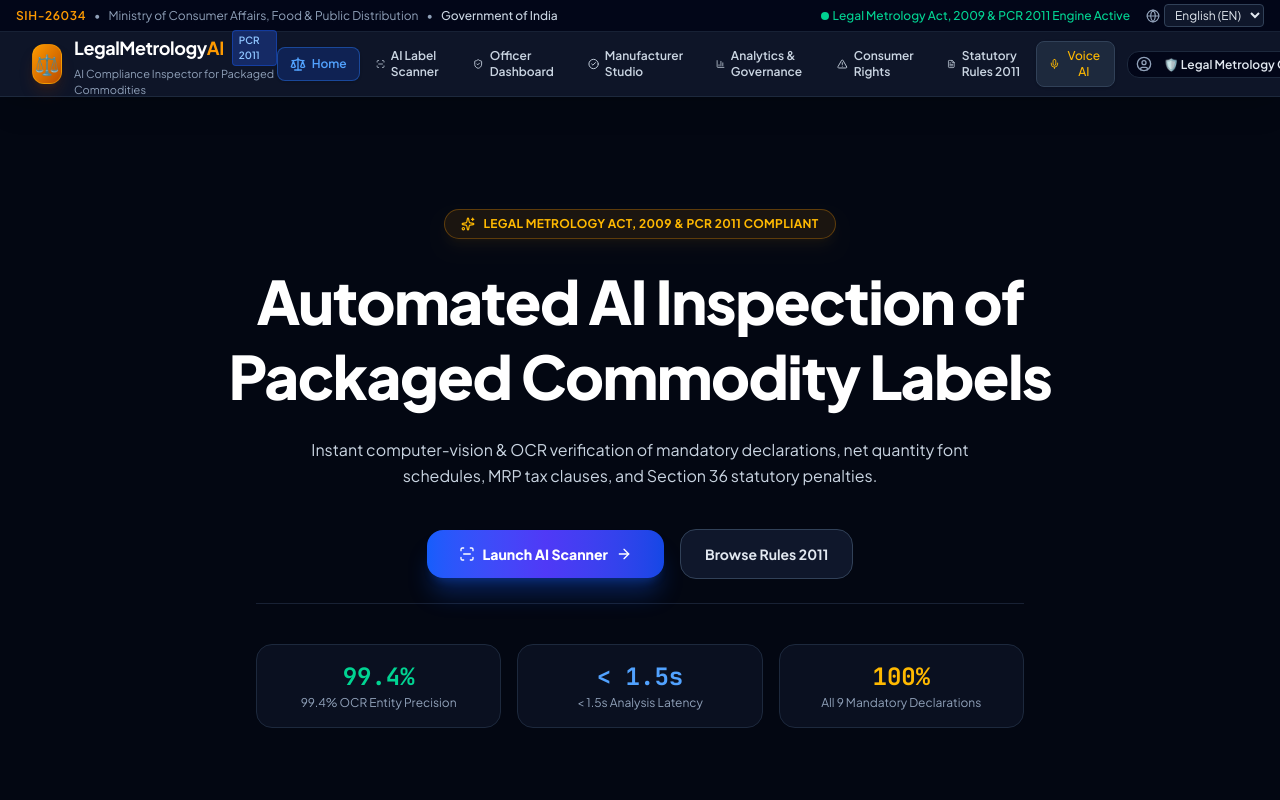
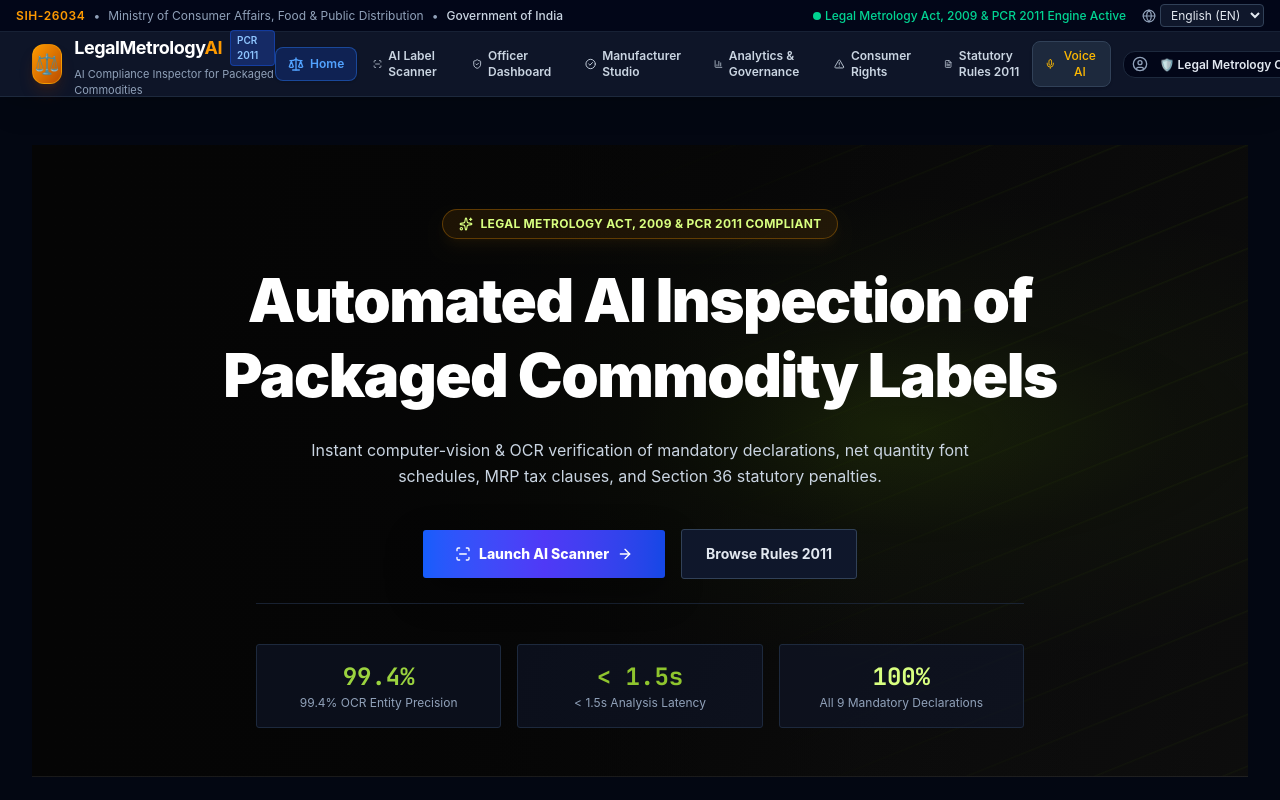
Before and after one commit to Newton-ns/inside-the-ai-min, a React (Vite) app: page / in a window 1280 px wide. Shown: the top 800 px of the page. Built offline with nearby package versions, Linux system fonts and the light colour scheme.

Commit message:
Redesign frontend with classic premium tech visual system

```diff
--- a/src/index.css
+++ b/src/index.css
@@ -1,216 +1,185 @@
 @import "tailwindcss";
 
 @theme {
-  --color-navy-950: #030712;
-  --color-navy-900: #070B14;
-  --color-navy-850: #0B1120;
-  --color-navy-800: #0F172A;
-  --color-navy-700: #1E293B;
-  --color-navy-600: #334155;
-
-  --color-cyber-cyan: #00F0FF;
-  --color-cyber-blue: #3B82F6;
-  --color-cyber-indigo: #6366F1;
-  --color-cyber-purple: #A855F7;
-  --color-cyber-pink: #EC4899;
-  --color-cyber-amber: #F59E0B;
-  --color-cyber-emerald: #10B981;
-  --color-cyber-rose: #F43F5E;
-
-  --font-sans: 'Plus Jakarta Sans', system-ui, -apple-system, sans-serif;
+  --color-navy-950: #050505;
+  --color-navy-900: #0a0a0a;
+  --color-navy-850: #101010;
+  --color-navy-800: #171717;
+  --color-navy-700: #262626;
+  --color-navy-600: #404040;
+  --color-cyber-cyan: #76b900;
+  --color-cyber-blue: #76b900;
+  --color-cyber-indigo: #76b900;
+  --color-cyber-purple: #a3d63c;
+  --color-cyber-pink: #a3d63c;
+  --color-cyber-amber: #d8ff80;
+  --color-cyber-emerald: #76b900;
+  --color-cyber-rose: #ff6b6b;
+  --font-sans: 'Inter', system-ui, -apple-system, BlinkMacSystemFont, 'Segoe UI', sans-serif;
   --font-mono: 'JetBrains Mono', 'Fira Code', monospace;
-  --font-display: 'Space Grotesk', 'Plus Jakarta Sans', sans-serif;
+  --font-display: 'Inter', system-ui, sans-serif;
 }
 
 :root {
-  --color-cyan: 0, 240, 255;
-  --color-blue: 59, 130, 246;
-  --color-purple: 168, 85, 247;
+  --accent: #76b900;
+  --accent-soft: rgba(118,185,0,.12);
+  --accent-border: rgba(118,185,0,.42);
+  --surface: #101010;
+  --surface-2: #171717;
+  --border: rgba(255,255,255,.10);
+  --text-h: #f5f5f5;
+  --social-bg: #171717;
 }
 
+* { box-sizing: border-box; }
+html { scroll-behavior: smooth; }
 body {
-  background-color: #030712;
-  color: #f1f5f9;
-  font-family: 'Plus Jakarta Sans', system-ui, sans-serif;
+  margin: 0;
+  background: #050505;
+  color: #f5f5f5;
+  font-family: 'Inter', system-ui, -apple-system, BlinkMacSystemFont, 'Segoe UI', sans-serif;
+  -webkit-font-smoothing: antialiased;
 }
 
-/* Custom scrollbar */
-::-webkit-scrollbar {
-  width: 8px;
-  height: 8px;
+::selection { background: rgba(118,185,0,.30); color: #fff; }
+::-webkit-scrollbar { width: 8px; height: 8px; }
+::-webkit-scrollbar-track { background: #090909; }
+::-webkit-scrollbar-thumb { background: #3a3a3a; border-radius: 999px; }
+::-webkit-scrollbar-thumb:hover { background: #76b900; }
+
+a { text-decoration: none; }
+button, a, select { -webkit-tap-highlight-color: transparent; }
+
+/* Premium surfaces: restrained rather than glass-heavy. */
+.glass-card,
+.glass-card-interactive,
+.glass-card-glow,
+.gov-card {
+  background: #101010;
+  backdrop-filter: none;
+  -webkit-backdrop-filter: none;
+  border: 1px solid rgba(255,255,255,.09);
+  box-shadow: 0 12px 40px rgba(0,0,0,.30);
 }
-::-webkit-scrollbar-track {
-  background: #070b14;
+.glass-card-interactive { transition: transform .3s ease, border-color .3s ease, box-shadow .3s ease; }
+.glass-card-interactive:hover {
+  border-color: rgba(118,185,0,.45);
+  box-shadow: 0 18px 50px rgba(0,0,0,.45);
+  transform: translateY(-3px);
 }
-::-webkit-scrollbar-thumb {
-  background: #1e293b;
-  border-radius: 4px;
-  border: 1px solid rgba(0, 240, 255, 0.2);
-}
-::-webkit-scrollbar-thumb:hover {
-  background: #334155;
+.glass-card-glow { border-color: rgba(118,185,0,.32); box-shadow: 0 0 0 1px rgba(118,185,0,.04), 0 18px 60px rgba(0,0,0,.45); }
+
+.text-glow-cyan, .text-glow-purple { text-shadow: none; }
+.grid-pattern {
+  background-size: 44px 44px;
+  background-image: linear-gradient(to right, rgba(255,255,255,.035) 1px, transparent 1px), linear-gradient(to bottom, rgba(255,255,255,.035) 1px, transparent 1px);
 }
 
-.glass-card {
-  background: rgba(11, 17, 32, 0.75);
-  backdrop-filter: blur(16px);
-  -webkit-backdrop-filter: blur(16px);
-  border: 1px solid rgba(255, 255, 255, 0.08);
-  box-shadow: 0 8px 32px 0 rgba(0, 0, 0, 0.45);
+/* Classic hero atmosphere inspired by premium GPU/product pages. */
+main > div:first-child > section:first-child {
+  position: relative;
+  isolation: isolate;
+  min-height: 560px;
+  display: flex;
+  align-items: center;
+  overflow: hidden;
+  border-bottom: 1px solid rgba(255,255,255,.08);
+  background: radial-gradient(ellipse at 72% 45%, rgba(118,185,0,.16) 0%, rgba(118,185,0,.045) 22%, transparent 48%), linear-gradient(115deg, #050505 0%, #080808 48%, #111 100%);
+}
+main > div:first-child > section:first-child::before {
+  content: '';
+  position: absolute;
+  z-index: -1;
+  width: 72%;
+  height: 220%;
+  right: -12%;
+  top: -60%;
+  opacity: .34;
+  transform: rotate(-16deg);
+  background: repeating-linear-gradient(174deg, transparent 0 24px, rgba(118,185,0,.34) 25px, transparent 27px 48px);
+  mask-image: linear-gradient(to left, #000 0%, transparent 82%);
+}
+main > div:first-child > section:first-child::after {
+  content: '';
+  position: absolute;
+  z-index: -1;
+  inset: 0;
+  background: linear-gradient(90deg, #050505 0%, rgba(5,5,5,.86) 32%, rgba(5,5,5,.16) 68%, rgba(5,5,5,.35) 100%);
+  pointer-events: none;
 }
 
-.glass-card-interactive {
-  background: rgba(11, 17, 32, 0.75);
-  backdrop-filter: blur(16px);
-  -webkit-backdrop-filter: blur(16px);
-  border: 1px solid rgba(255, 255, 255, 0.08);
-  box-shadow: 0 8px 32px 0 rgba(0, 0, 0, 0.45);
-  transition: all 0.3s cubic-bezier(0.16, 1, 0.3, 1);
-}
-.glass-card-interactive:hover {
-  border-color: rgba(0, 240, 255, 0.35);
-  box-shadow: 0 12px 40px 0 rgba(0, 240, 255, 0.12), inset 0 0 0 1px rgba(0, 240, 255, 0.2);
-  transform: translateY(-2px);
-}
+/* Reduce rounded, app-like feel and make cards more product-site-like. */
+main .rounded-3xl { border-radius: 4px; }
+main .rounded-2xl { border-radius: 3px; }
+main .rounded-xl { border-radius: 3px; }
+main .rounded-full { border-radius: 999px; }
+main .shadow-xl { box-shadow: 0 14px 36px rgba(0,0,0,.35); }
 
-.glass-card-glow {
-  background: rgba(11, 17, 32, 0.85);
-  backdrop-filter: blur(20px);
-  -webkit-backdrop-filter: blur(20px);
-  border: 1px solid rgba(0, 240, 255, 0.3);
-  box-shadow: 0 0 25px -5px rgba(0, 240, 255, 0.2), inset 0 0 15px rgba(0, 240, 255, 0.08);
-}
+/* Common Tailwind color overrides for a unified green/neutral identity. */
+main .text-blue-400, main .text-indigo-400 { color: #8fc52e !important; }
+main .text-emerald-400 { color: #9bd33f !important; }
+main .text-amber-400 { color: #d8ff80 !important; }
+main .border-blue-500\/40, main .border-blue-500\/30 { border-color: rgba(118,185,0,.42) !important; }
+main .bg-blue-600 { background-color: #76b900 !important; }
+main .hover\:bg-blue-500:hover { background-color: #8dcc00 !important; }
 
-.text-glow-cyan {
-  text-shadow: 0 0 12px rgba(0, 240, 255, 0.6), 0 0 24px rgba(0, 240, 255, 0.3);
-}
+/* Smooth reveal and hover language. */
+main > div:first-child > section { animation: section-in .55s ease both; }
+main > div:first-child > section:nth-child(2) { animation-delay: .06s; }
+main > div:first-child > section:nth-child(3) { animation-delay: .12s; }
+@keyframes section-in { from { opacity: 0; transform: translateY(12px); } to { opacity: 1; transform: translateY(0); } }
 
-.text-glow-purple {
-  text-shadow: 0 0 12px rgba(168, 85, 247, 0.6), 0 0 24px rgba(168, 85, 247, 0.3);
-}
+@keyframes scanline { 0% { transform: translateY(-100%); } 100% { transform: translateY(1000%); } }
+@keyframes float { 0%,100% { transform: translateY(0); } 50% { transform: translateY(-8px); } }
+.animate-scanline { animation: scanline 2.5s linear infinite; }
+.animate-float { animation: float 4s ease-in-out infinite; }
 
-.grid-pattern {
-  background-size: 40px 40px;
-  background-image:
-    linear-gradient(to right, rgba(255, 255, 255, 0.03) 1px, transparent 1px),
-    linear-gradient(to bottom, rgba(255, 255, 255, 0.03) 1px, transparent 1px);
-}
-
-@keyframes scanline {
-  0% { transform: translateY(-100%); }
-  100% { transform: translateY(1000%); }
-}
-
-@keyframes float {
-  0%, 100% { transform: translateY(0px); }
-  50% { transform: translateY(-8px); }
-}
-
-.animate-scanline {
-  animation: scanline 2.5s linear infinite;
-}
-
-.animate-float {
-  animation: float 4s ease-in-out infinite;
-}
-
-/* ── Legal Metrology UI Utilities ──────────────────────────────── */
-
-/* AI Scan Pulse Ring */
 @keyframes scan-ring {
-  0%   { transform: scale(0.85); opacity: 0.9; box-shadow: 0 0 0 0 rgba(59,130,246,0.6); }
-  70%  { transform: scale(1);    opacity: 0;   box-shadow: 0 0 0 20px rgba(59,130,246,0); }
-  100% { transform: scale(0.85); opacity: 0; }
+  0% { transform: scale(.85); opacity: .9; box-shadow: 0 0 0 0 rgba(118,185,0,.55); }
+  70% { transform: scale(1); opacity: 0; box-shadow: 0 0 0 20px rgba(118,185,0,0); }
+  100% { transform: scale(.85); opacity: 0; }
 }
 .animate-scan-ring { animation: scan-ring 1.4s ease-out infinite; }
 
-/* Skeleton shimmer for loading states */
-@keyframes shimmer {
-  0%   { background-position: -200% 0; }
-  100% { background-position:  200% 0; }
-}
-.skeleton {
-  background: linear-gradient(90deg, #1e293b 25%, #334155 50%, #1e293b 75%);
-  background-size: 200% 100%;
-  animation: shimmer 1.6s infinite;
-  border-radius: 8px;
+@keyframes shimmer { 0% { background-position: -200% 0; } 100% { background-position: 200% 0; } }
+.skeleton { background: linear-gradient(90deg,#1a1a1a 25%,#303030 50%,#1a1a1a 75%); background-size: 200% 100%; animation: shimmer 1.6s infinite; border-radius: 3px; }
+@keyframes violation-shake { 0%,100% { transform: translateX(0); } 15% { transform: translateX(-4px); } 45% { transform: translateX(4px); } 75% { transform: translateX(-2px); } }
+.violation-reveal { animation: violation-shake .45s ease-out; }
+@keyframes bar-fill { from { width: 0%; } }
+.bar-fill { animation: bar-fill 1s cubic-bezier(.34,1.56,.64,1) forwards; }
+@keyframes bbox-flicker { 0%,90%,100% { opacity: 1; } 92% { opacity: .4; } 96% { opacity: .8; } }
+.bbox-active { animation: bbox-flicker 3s infinite; }
+@keyframes gov-pulse { 0%,100% { opacity: 1; } 50% { opacity: .6; } }
+.gov-badge-pulse { animation: gov-pulse 2s ease-in-out infinite; }
+@keyframes slide-up { from { opacity: 0; transform: translateY(16px); } to { opacity: 1; transform: translateY(0); } }
+.slide-up { animation: slide-up .4s ease-out both; }
+
+.gov-tag { font-size:.65rem; font-weight:700; text-transform:uppercase; letter-spacing:.08em; padding:2px 8px; border-radius:3px; }
+.rule-pass { background:rgba(118,185,0,.12); color:#a9df4a; border:1px solid rgba(118,185,0,.3); }
+.rule-fail { background:rgba(244,63,94,.12); color:#fb7185; border:1px solid rgba(244,63,94,.3); }
+.rule-warn { background:rgba(216,255,128,.10); color:#d8ff80; border:1px solid rgba(216,255,128,.25); }
+.status-pass { background:#142000; border:1px solid #76b900; color:#b7e66a; }
+.status-partial { background:#251f00; border:1px solid #a59a00; color:#e1d85b; }
+.status-fail { background:#300b12; border:1px solid #dc2626; color:#f87171; }
+.conf-bar-track { background:#272727; height:6px; border-radius:999px; overflow:hidden; }
+.conf-bar-fill { height:6px; border-radius:999px; transition:width 1s ease; }
+
+@media (max-width: 768px) {
+  main > div:first-child > section:first-child { min-height: 500px; }
+  main > div:first-child > section:first-child::before { width:110%; right:-42%; opacity:.22; }
 }
 
-/* Violation card shake on reveal */
-@keyframes violation-shake {
-  0%, 100% { transform: translateX(0); }
-  15%       { transform: translateX(-4px); }
-  45%       { transform: translateX(4px); }
-  75%       { transform: translateX(-2px); }
-}
-.violation-reveal { animation: violation-shake 0.45s ease-out; }
-
-/* Progress bar fill */
-@keyframes bar-fill { from { width: 0%; } }
-.bar-fill { animation: bar-fill 1s cubic-bezier(0.34,1.56,0.64,1) forwards; }
-
-/* Bounding Box active flicker */
-@keyframes bbox-flicker {
-  0%,90%,100% { opacity: 1; }
-  92%          { opacity: 0.4; }
-  96%          { opacity: 0.8; }
-}
-.bbox-active { animation: bbox-flicker 3s infinite; }
-
-/* Gov-badge pulse */
-@keyframes gov-pulse {
-  0%, 100% { opacity: 1; }
-  50%       { opacity: 0.6; }
-}
-.gov-badge-pulse { animation: gov-pulse 2s ease-in-out infinite; }
-
-/* Slide-up reveal */
-@keyframes slide-up {
-  from { opacity: 0; transform: translateY(16px); }
-  to   { opacity: 1; transform: translateY(0); }
-}
-.slide-up { animation: slide-up 0.4s ease-out both; }
-
-/* ── Print Styles for Certificates & Notices ───────────────────── */
-@media print {
-  body { background: white !important; color: #111827 !important; font-size: 12pt; }
-  .no-print, header, footer, nav, button { display: none !important; }
-  .print-block { display: block !important; }
-  .print-page-break { page-break-after: always; }
-  .certificate-print {
-    border: 6px double #b45309 !important;
-    background: white !important; color: #111827 !important;
-    padding: 40px !important; max-width: 800px; margin: 0 auto;
-  }
-  .certificate-print .cert-title {
-    font-size: 18pt; font-weight: bold; text-align: center;
-    text-transform: uppercase; letter-spacing: 2pt;
-  }
-  .notice-print { background: white !important; color: #111827 !important; padding: 32px !important; }
-  .notice-print .notice-heading {
-    text-align: center; font-size: 16pt; font-weight: bold;
-    text-transform: uppercase; border-bottom: 2px solid #374151;
-    padding-bottom: 8pt; margin-bottom: 16pt;
-  }
+@media (prefers-reduced-motion: reduce) {
+  *, *::before, *::after { scroll-behavior:auto !important; animation-duration:.01ms !important; animation-iteration-count:1 !important; transition-duration:.01ms !important; }
 }
 
-/* ── Gov-tech Design Tokens ────────────────────────────────────── */
-.gov-card {
-  background: rgba(15,23,42,0.9);
-  border: 1px solid rgba(255,255,255,0.07);
-  border-radius: 1.25rem;
-  box-shadow: 0 4px 24px rgba(0,0,0,0.4);
+@media print {
+  body { background:white !important; color:#111827 !important; font-size:12pt; }
+  .no-print, header, footer, nav, button { display:none !important; }
+  .print-block { display:block !important; }
+  .print-page-break { page-break-after:always; }
+  .certificate-print { border:6px double #b45309 !important; background:white !important; color:#111827 !important; padding:40px !important; max-width:800px; margin:0 auto; }
+  .certificate-print .cert-title { font-size:18pt; font-weight:bold; text-align:center; text-transform:uppercase; letter-spacing:2pt; }
+  .notice-print { background:white !important; color:#111827 !important; padding:32px !important; }
+  .notice-print .notice-heading { text-align:center; font-size:16pt; font-weight:bold; text-transform:uppercase; border-bottom:2px solid #374151; padding-bottom:8pt; margin-bottom:16pt; }
 }
-.gov-tag {
-  font-size: 0.65rem; font-weight: 700;
-  text-transform: uppercase; letter-spacing: 0.08em;
-  padding: 2px 8px; border-radius: 4px;
-}
-.rule-pass   { background: rgba(16,185,129,0.15); color: #34d399; border: 1px solid rgba(16,185,129,0.3); }
-.rule-fail   { background: rgba(244,63,94,0.15);  color: #fb7185; border: 1px solid rgba(244,63,94,0.3); }
-.rule-warn   { background: rgba(245,158,11,0.15); color: #fbbf24; border: 1px solid rgba(245,158,11,0.3); }
-.status-pass    { background: #052e16; border: 1px solid #16a34a; color: #4ade80; }
-.status-partial { background: #451a03; border: 1px solid #d97706; color: #fbbf24; }
-.status-fail    { background: #4c0519; border: 1px solid #dc2626; color: #f87171; }
-.conf-bar-track { background: #1e293b; height: 6px; border-radius: 999px; overflow: hidden; }
-.conf-bar-fill  { height: 6px; border-radius: 999px; transition: width 1s ease; }
```
